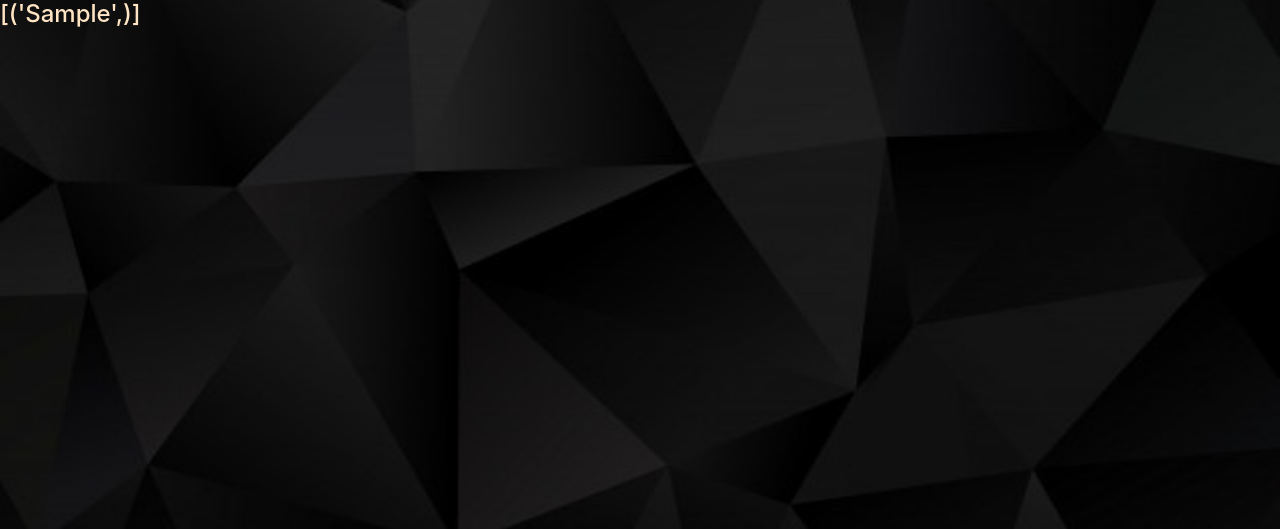
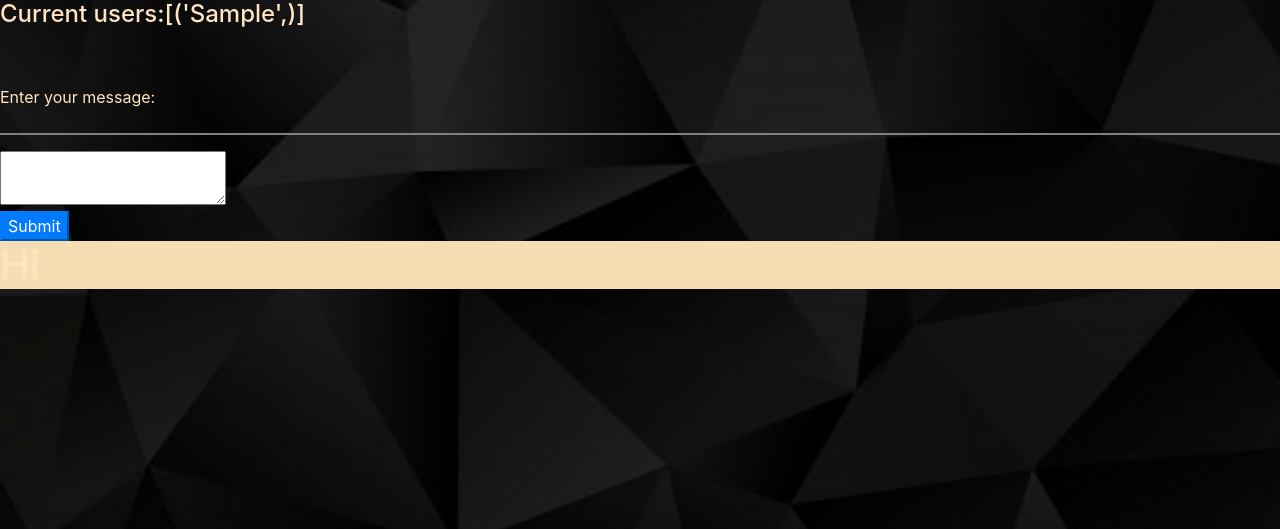
Before and after one commit to kamperemu/text-messaging-app, a Flask app: a page that uses templates/roomFinal.html in a window 1280 px wide. Shown: the part 56-585 px from the top of the page. Run offline with Flask 2, Linux system fonts and the light colour scheme; the visitor is signed in with stand-in values (Sample User, id 1); tables that the repository leaves empty or names only in its code hold one stand-in row (values such as "Sample post").

```diff
--- a/app.py
+++ b/app.py
@@ -117,20 +117,6 @@ def chatroomIndex():
         flash ("Login first to join a chatroom")
         return render_template('home.html')
 
-'''
-def appendUser(userJoined):
-    with open('F:\Vatsal\\text-app\\text-messaging-app\\templates\\roomFinal.html', "r") as html_file:
-        soup = Soup(html_file, 'lxml')
-        p_last = soup.find_all("p")[-1]
-        if p_last.string == userJoined+' joined the room.':
-            p = soup.new_tag('p')
-            p.string = userJoined + " joined the room."
-            p_last.insert_after(p)
-            print(p_last.string, userJoined+' joined the room.')
-
-    with open('F:\Vatsal\\text-app\\text-messaging-app\\templates\\roomFinal.html', "w") as f:
-        f.write(str(soup.prettify()))'''
-
 
 @app.route('/room/id=<id>', methods = ["GET","POST"])
 def roomFinal(id):
@@ -138,9 +124,8 @@ def roomFinal(id):
         #url = request.url
         #id = url[-1:-9:-1][::-1]
         joinedIn = roomdb.joinedUsers(session['host'])
-        print(joinedIn)
-        #appendUser(session['username'])
-        flash (joinedIn)
+        info = "Current users:" + str(joinedIn)
+        flash (info)
         return render_template('roomFinal.html',id=id, host = session['host'])
     else:
         return render_template('home.html', info = "Log in first to join a chatroom.")
--- a/static/style.css
+++ b/static/style.css
@@ -66,3 +66,12 @@ hr{
     margin: -100px 0 0 -150px;
     text-align: center;
 }
+
+.formMsg{
+    margin-right: 0cm;
+}
+
+.dispMsg{
+    background-color:wheat;
+    text-align: left;
+}
--- a/templates/roomFinal.html
+++ b/templates/roomFinal.html
@@ -16,5 +16,17 @@ room#{{id}}
             {% endfor %}
         {% endif %}
     {% endwith %}
-
+<br>
+<br>
+<form action= "#" method = "POST">
+    <div class="formMsg">
+        <label for="typeMsg" style = 'color:bisque; size:5px;'>Enter your message:</label>
+        <hr></hr>
+        <textarea id="typeMsg" rows="2"></textarea>
+    </div>
+    <input class="submitMsg btn-primary" type="submit" value="Submit" id = "enter" name = 'enter'></input>
+    <div class = 'dispMsg'>
+        <h1 style = 'color:bisque'>Hi</h1>
+    </div>
+</form>
 {% endblock %}
```
